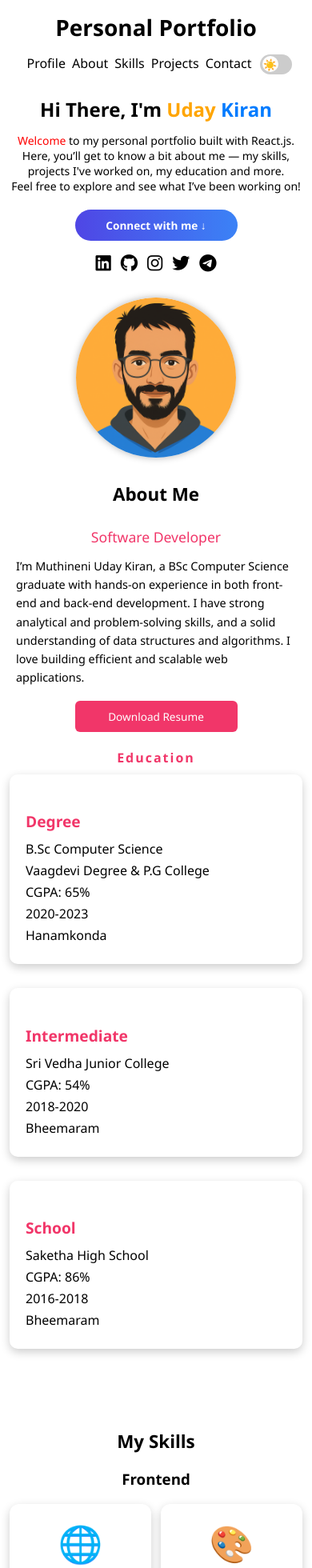
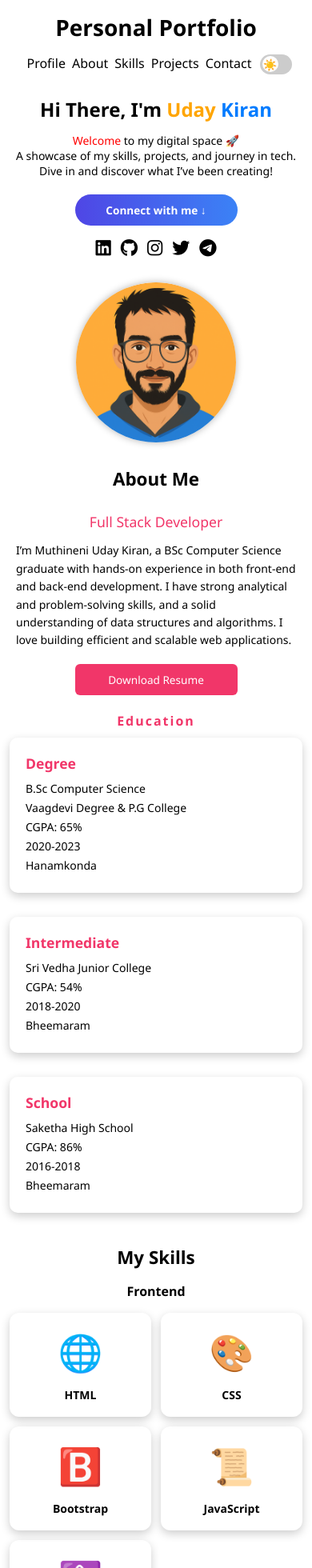
Before and after one commit to udaykiranmuthineni/My-Portfolio, a React (Create React App) app: page / in a window 390 px wide. Shown: the top 1960 px of the page at 80% size. Built offline with nearby package versions, Linux system fonts and the light colour scheme.

Commit message:
text fixed

```diff
--- a/src/components/About.jsx
+++ b/src/components/About.jsx
@@ -17,7 +17,7 @@ const About = () => {
 
         {/* Description aligned to top of image */}
         <div className="about-description">
-          <h3 className="aligned-role">Software Developer</h3>
+          <h3 className="aligned-role">Full Stack Developer</h3>
           <p>
             I’m Muthineni Uday Kiran, a BSc Computer Science graduate with hands-on
             experience in both front-end and back-end development. I have strong analytical
--- a/src/components/Profile.jsx
+++ b/src/components/Profile.jsx
@@ -9,9 +9,12 @@ const Profile = () => {
           Hi <span classname="hide">There, </span><br />
           I'm <span className="highlight-orange">Uday</span> <span className="highlight-blue">Kiran</span>
         </h1>
-        <p><span className="highlight-red">Welcome</span> to my personal portfolio built with React.js.<br>
-        </br>Here, you’ll get to know a bit about me — my skills,<br></br> projects I've worked on, my education and more.<br>
-        </br>Feel free to explore and see what I’ve been working on!</p>
+        <p>
+  <span className="highlight-red">Welcome</span> to my digital space 🚀<br />
+  A showcase of my skills, projects, and journey in tech.<br />
+  Dive in and discover what I’ve been creating!
+</p>
+
 
         <a href="#about" className="btn-primary">
           Connect with me ↓
--- a/src/style.css
+++ b/src/style.css
@@ -234,11 +234,9 @@ input:checked + .slider::before {
 .section-title {
   font-size: 2rem;
   margin-bottom: 40px;
-  /* color: var(--text-color) !important; */
   transition: color 0.3s;
 }
 
-/* Top layout: image + text */
 .about-top-row {
   display: flex;
   justify-content: space-between;
@@ -749,6 +747,7 @@ input:checked + .slider::before {
   .education-wrapper {
     flex-direction: column;
     gap: 12px;
+    margin-bottom: 0px;
   }
 
   .education-vertical-label {
@@ -847,27 +846,6 @@ input:checked + .slider::before {
   .footer {
     font-size: 1rem;
     padding: 14px 0;
-  }
-
-  /* Disable animations
-  .project-row,
-  .skill-card,
-  .project-links a,
-  .project-wrapper,
-  .project-image-card,
-  .project-content {
-    /* transition: none !important; */
-    /* transform: none !important; */
-    /* box-shadow: none !important; */
-  /* } */
-
-  .project-row:hover,
-  .skill-card:hover,
-  .project-links a:hover {
-    /* transform: none !important; */
-    /* background-color: inherit !important; */
-    /* box-shadow: none !important; */
-    /* color: inherit !important; */
   }
 
   .project-row,
@@ -1135,7 +1113,12 @@ input:checked + .slider::before {
     margin-top: 0px !important;
     font-size: 1.4rem;
   }
-
+  .skills-subtitle{
+    font-size: 16px;
+  }
+  .skill-name{
+    font-size: 14px !important;
+  }
   .social-icons {
     gap: 8px !important;
     margin-top: 0px !important;
@@ -1159,6 +1142,7 @@ input:checked + .slider::before {
 
   .hero-heading br {
     display: none;
+
   }
 
   .hero-left h1 {
@@ -1240,6 +1224,16 @@ input:checked + .slider::before {
     margin-bottom: 10px;
   }
 
+  .edu-card h4 {
+  font-size: 1.1rem;
+  margin-top: 0px;
+}
+.edu-card p,
+.about-description p,
+.project-points li{
+  font-size: 14px !important;
+}
+
   .resume-btn {
     display: block;
     margin: 0 auto 1px auto !important;
@@ -1272,6 +1266,9 @@ input:checked + .slider::before {
     width: 140px;
   }
 
+  .project-heading{
+    font-size: 20px;
+  }
   .project-points {
     padding-left: 16px;
     margin-top: 6px;
@@ -1330,7 +1327,6 @@ input:checked + .slider::before {
   margin-left: 10px;
   width: 40px;
   height: 25px;
-  align-items: center;
 }
 
 input:checked + .slider::before {
```
